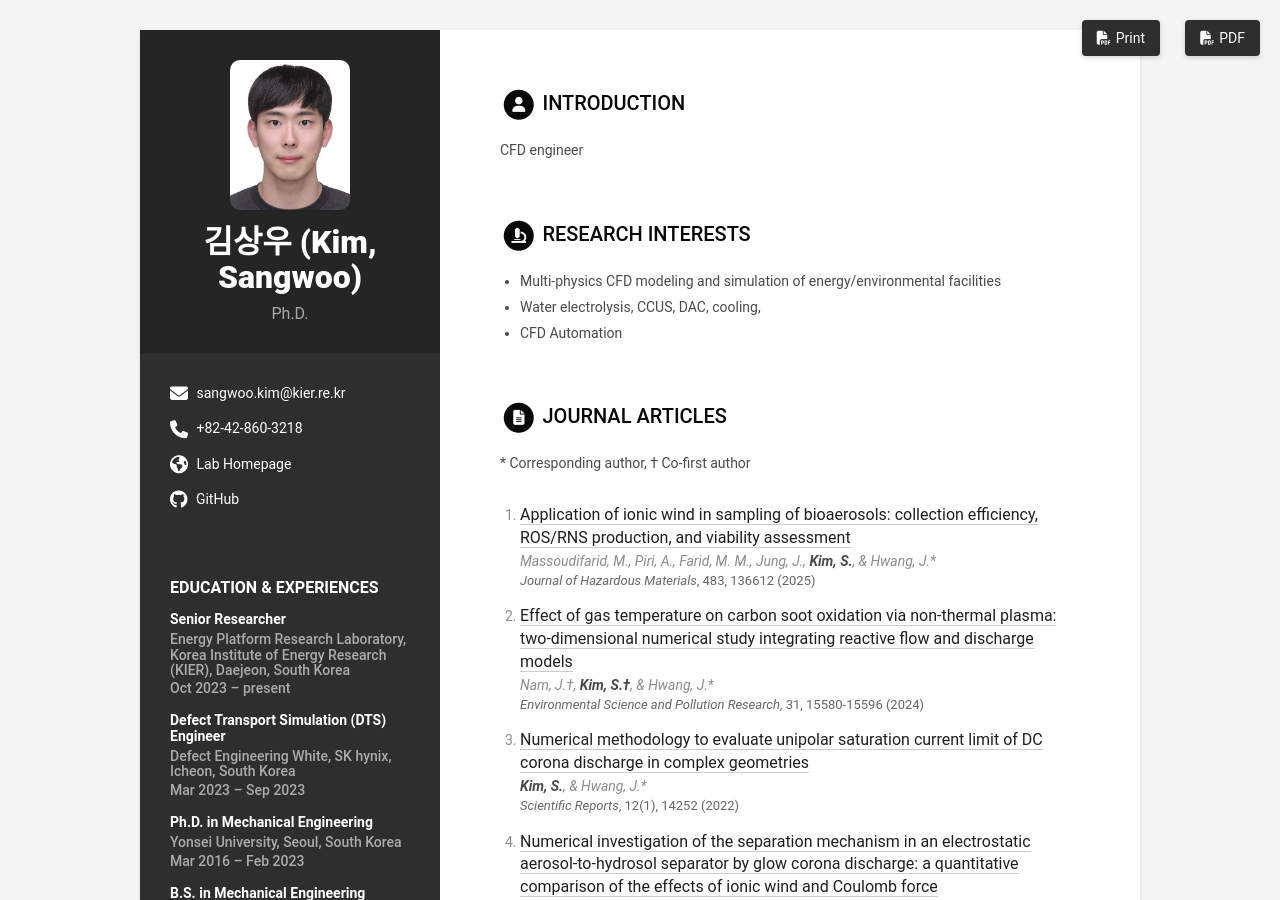
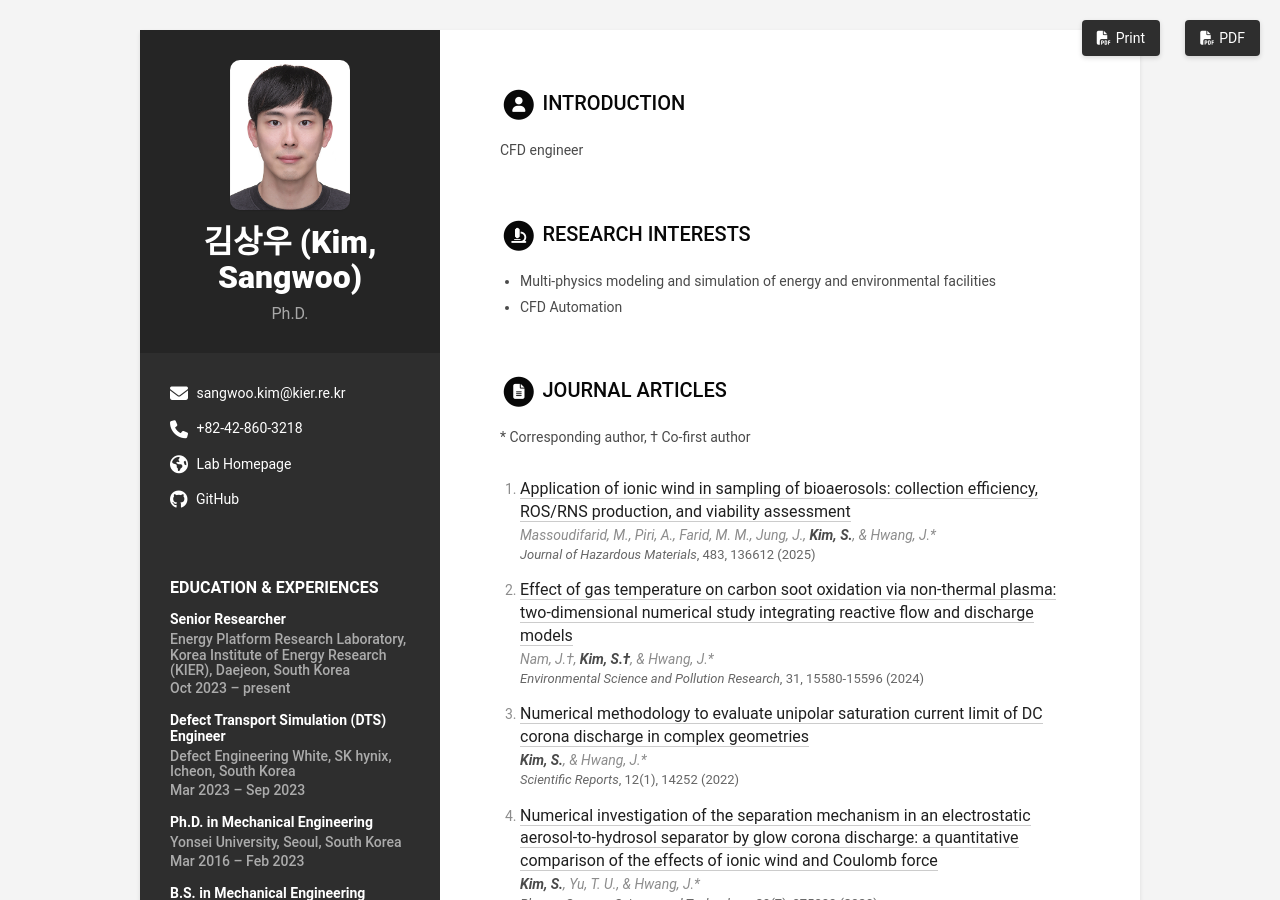
Before and after one commit to swtbkim/SangwooKim, a Jekyll site: the page built from index.html, in a window 1280 px wide and 900 px high. Built offline with Jekyll 4.4.1, drawn with Linux system fonts in a browser that asks for light colours.

Commit message:
Update data.yml

```diff
--- a/_data/data.yml
+++ b/_data/data.yml
@@ -47,8 +47,7 @@ research-interests:
   icon: microscope   # Font Awesome 5 icon name
   # placeholder - 연구 관심 분야를 한 줄씩 작성하세요 (markdown 사용 가능)
   info:
-  - Multi-physics CFD modeling and simulation of energy/environmental facilities
-  - Water electrolysis, CCUS, DAC, cooling,
+  - Multi-physics modeling and simulation of energy and environmental facilities
   - CFD Automation
 
 education:
```
